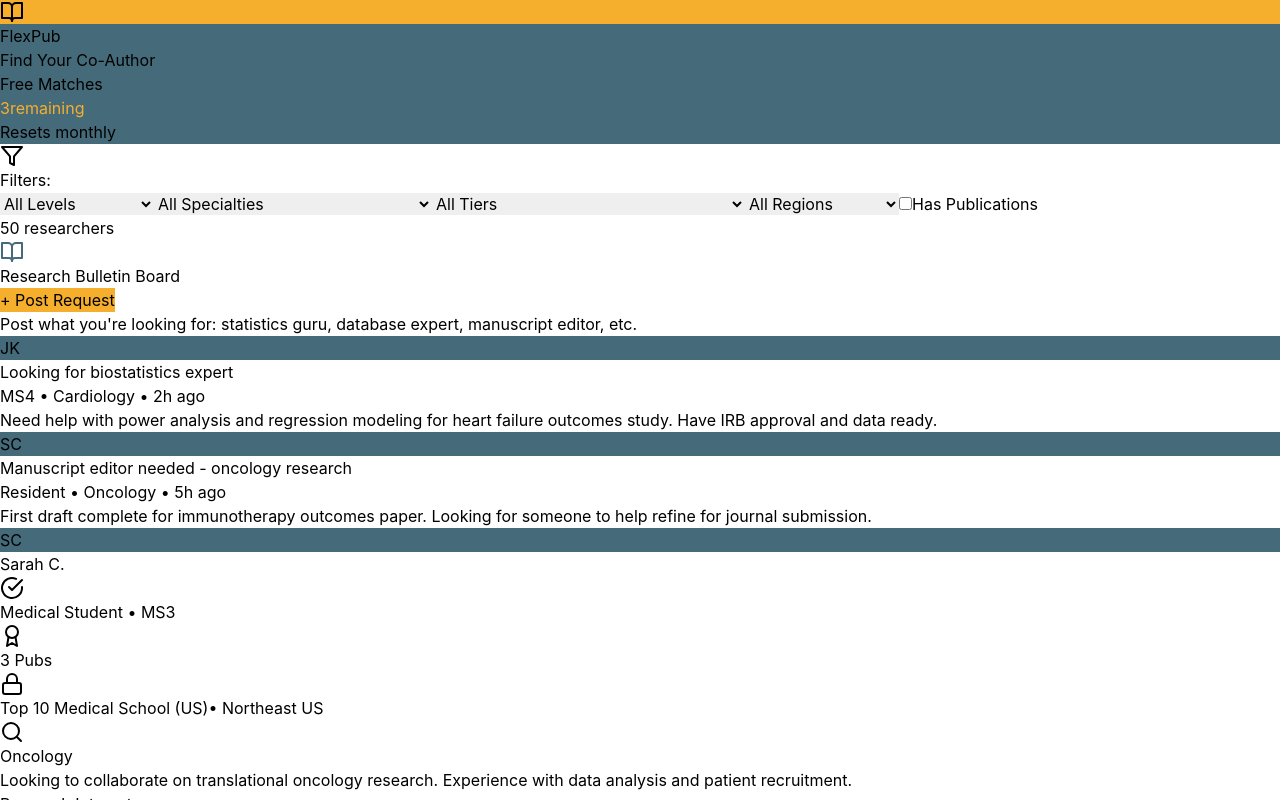
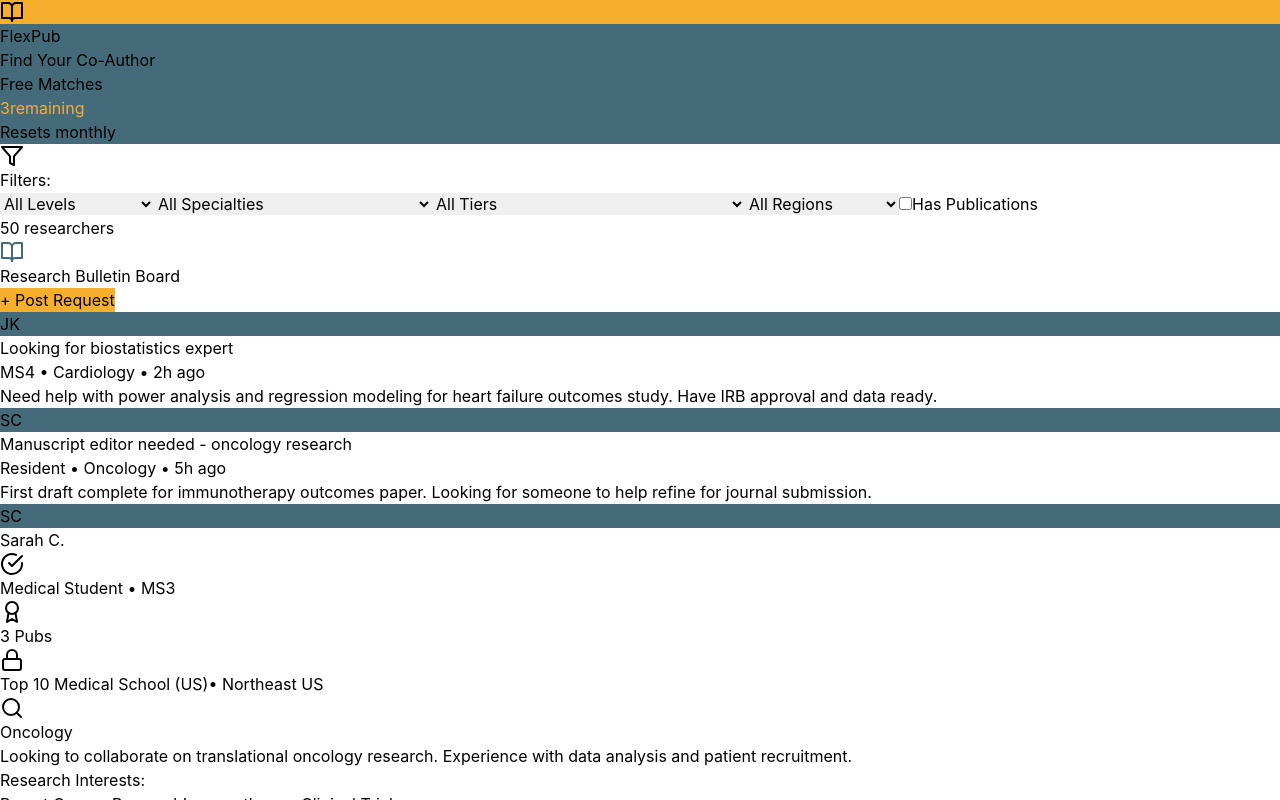
Before and after one commit to Discobelly/flexpub, a React (Vite) app: page / in a window 1280 px wide. Built offline with nearby package versions, Linux system fonts and the light colour scheme.

Commit message:
Show 4 profiles, trigger modal mid-scroll, remove bulletin description

```diff
--- a/src/components/FlexPub.jsx
+++ b/src/components/FlexPub.jsx
@@ -26,8 +26,8 @@
       const scrollPosition = window.scrollY + window.innerHeight;
       const pageHeight = document.documentElement.scrollHeight;
 
-      // When user scrolls 80% down the page, show modal
-      if (scrollPosition > pageHeight * 0.8) {
+      // When user scrolls 60% down the page, show modal (mid-scroll through profiles)
+      if (scrollPosition > pageHeight * 0.6) {
         setShowWaitlistModal(true);
         setHasSeenModal(true);
       }
@@ -267,10 +267,6 @@
             </button>
           </div>
 
-          <p className="text-sm text-gray-600 mb-4">
-            Post what you're looking for: statistics guru, database expert, manuscript editor, etc.
-          </p>
-
           <div className="space-y-3">
             {/* Demo Post 1 */}
             <div className="border border-gray-200 rounded-lg p-4 hover:border-gray-300 transition-colors">
@@ -312,7 +308,7 @@
 
         {/* Profiles Grid */}
         <div className="grid grid-cols-1 lg:grid-cols-2 gap-6">
-          {filteredProfiles.slice(0, 3).map(profile => {
+          {filteredProfiles.slice(0, 4).map(profile => {
             const matched = isMatched(profile.id);
             return (
               <div key={profile.id} className="bg-white rounded-xl shadow-sm hover:shadow-md transition-shadow p-6">
```
